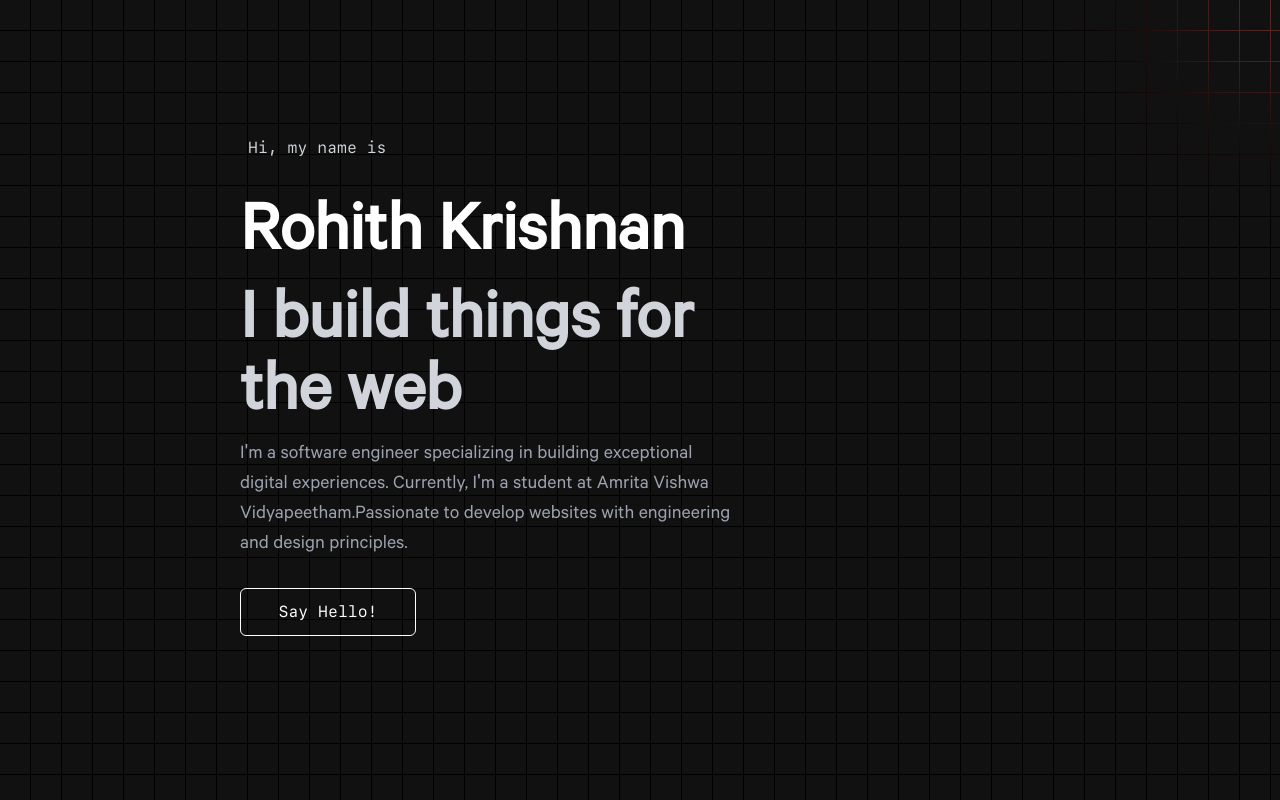
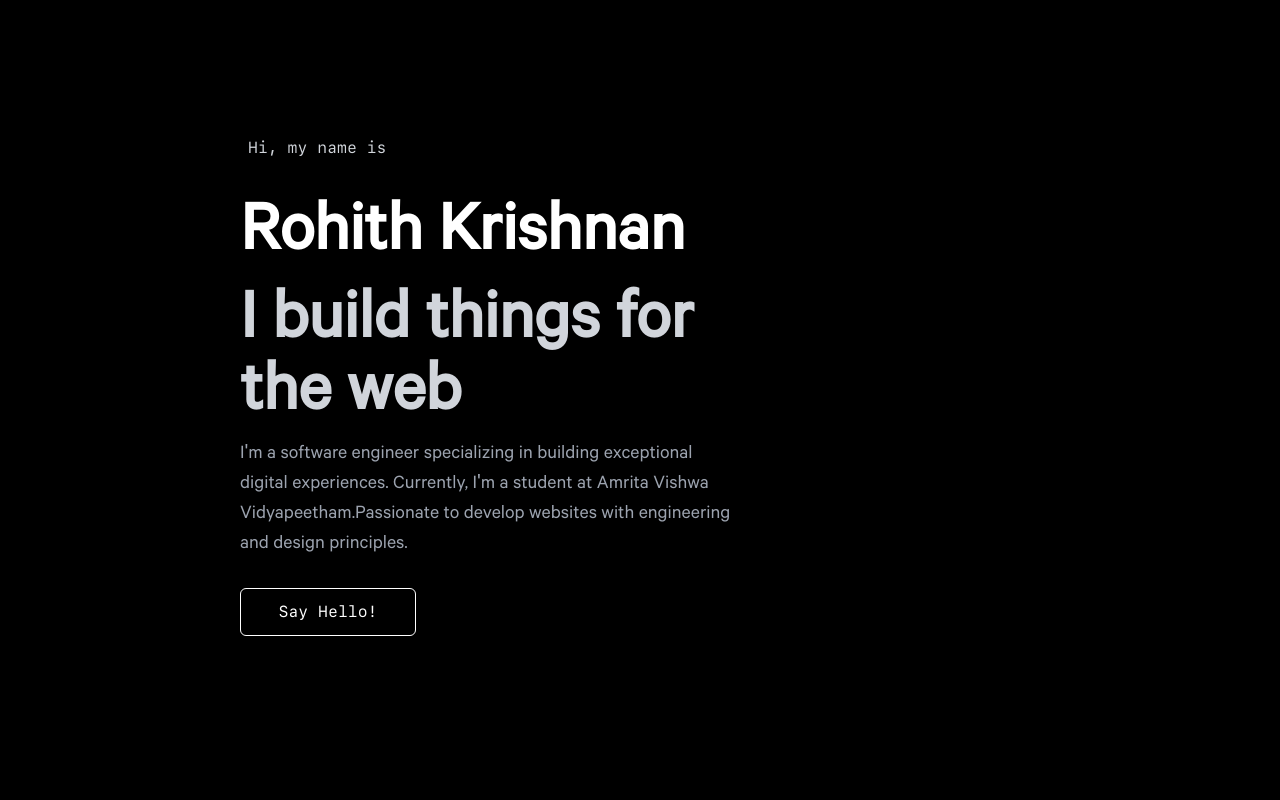
Before and after one commit to Rohithk2003/portfolio, a Next.js app: page / in a window 1280 px wide. Shown: the top 800 px of the page. Built offline with nearby package versions, Linux system fonts and the light colour scheme; what tailwindcss-animated would draw is missing.

Commit message:
removed grid lines

```diff
--- a/pages/index.tsx
+++ b/pages/index.tsx
@@ -92,7 +92,7 @@ export default function Home() {
 			<div
 				className={`w-[100%] h-[100%] ${
 					overlayVisible ? "opacity-1" : "opacity-0 hidden"
-				} flex justify-center items-center  z-[2000] fixed  transition duration-300 ease-in-out top-0 left-0 bg-transparent`}
+				} flex justify-center items-center  z-[3000] fixed  transition duration-300 ease-in-out top-0 left-0 bg-transparent`}
 			>
 				<div className={"w-24 h-24"}>
 					<svg
@@ -151,7 +151,7 @@ export default function Home() {
 				<div className={"w-[5%] md:block hidden"}>
 					<RightSidebar />
 				</div>
-				<Grid />
+				{/* <Grid /> */}
 			</div>
 		</>
 	);
```
